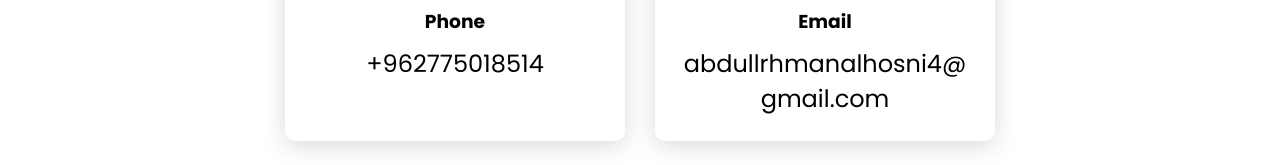
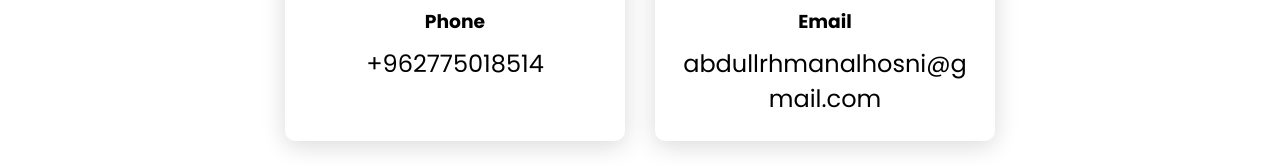
Before and after one commit to abd705/my-website1, a plain HTML site: page index.html in a window 1280 px wide. Shown: the part 3701-3866 px from the top of the page. Drawn offline with Linux system fonts and the light colour scheme.

Commit message:
Update profile

```diff
--- a/index.html
+++ b/index.html
@@ -259,7 +259,7 @@
                 <div class="info">
                     <h3>Email</h3>
                     <p><a
-                            href="mailto:abdullrhmanalhosni4@gmail.com?subject=Hello&body=Hi%20Abdullrhman,">abdullrhmanalhosni4@gmail.com</a>
+                            href="mailto:abdullrhmanalhosni@gmail.com?subject=Hello&body=Hi%20Abdullrhman,">abdullrhmanalhosni@gmail.com</a>
                     </p>
                 </div>
             </div>
```
